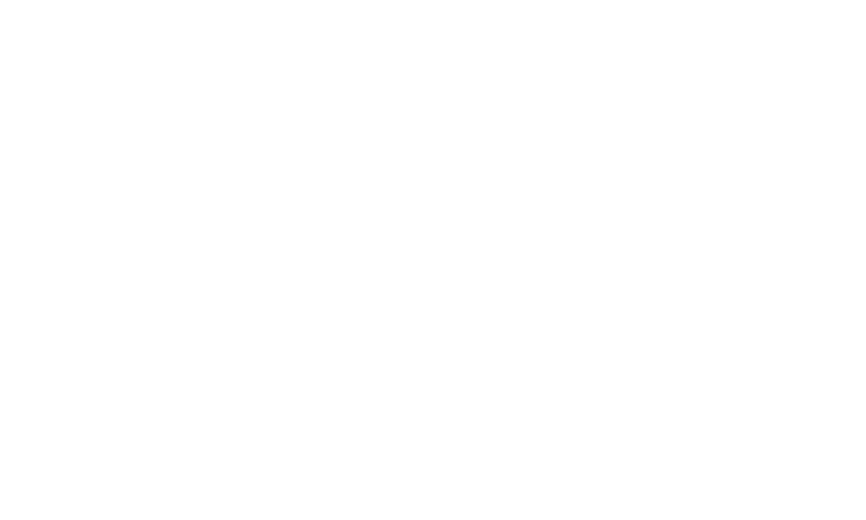
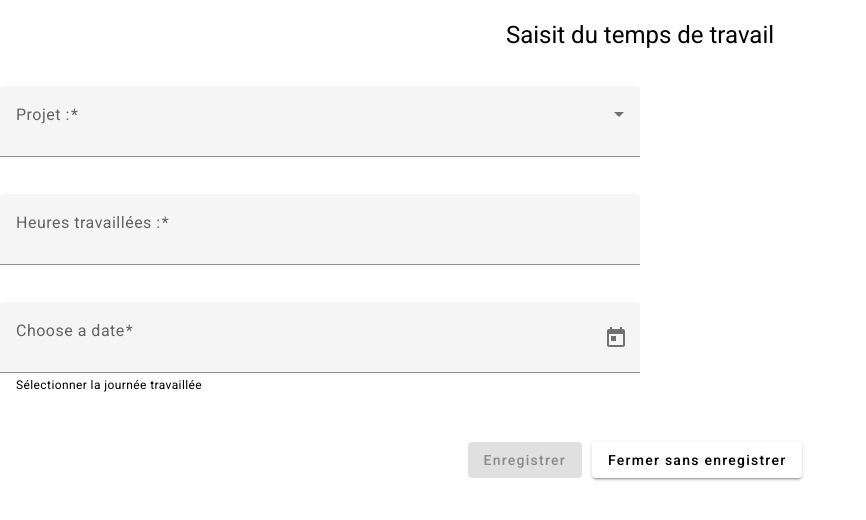
Before and after one commit to Cyril-BIER/TSE-Startup-POC, an Angular app in the folder WEB/: page /temps-formulaire in a window 1280 px wide. Before the commit this address led to /. Shown: the top 520 px of the page, without its empty margins (0-866 px from the left). Built offline with nearby package versions, Linux system fonts and the light colour scheme.

Commit message:
minor changes

```diff
--- a/WEB/src/app/app-routing.module.ts
+++ b/WEB/src/app/app-routing.module.ts
@@ -5,11 +5,13 @@
 import { UtilisateurComponent } from './utilisateur/utilisateur.component';
 import { CompteRenduComponent } from './compte-rendu/compte-rendu.component';
 import { ConnexionComponent } from './connexion/connexion.component';
+import { TempsFormulaireComponent } from './temps-formulaire/temps-formulaire.component';
 
 const routes: Routes = [
   { path: '', component: ConnexionComponent },
   { path: 'projet', component: ProjetComponent },
   { path: 'temps', component: TempsComponent },
+  { path: 'temps-formulaire', component: TempsFormulaireComponent },
   { path: 'utilisateur', component: UtilisateurComponent },
   { path: 'compte-rendu', component: CompteRenduComponent },
 ];
--- a/WEB/src/app/app.module.ts
+++ b/WEB/src/app/app.module.ts
@@ -12,6 +12,8 @@
 import { MatSelectModule } from '@angular/material/select';
 import { MatCheckboxModule } from '@angular/material/checkbox';
 import { MatPaginatorModule } from '@angular/material/paginator';
+import { MatDatepickerModule } from '@angular/material/datepicker';
+import { MatNativeDateModule } from '@angular/material/core';
 
 import { AppRoutingModule } from './app-routing.module';
 import { AppComponent } from './app.component';
@@ -24,6 +26,7 @@
 import { ConnexionComponent } from './connexion/connexion.component';
 import { HttpClientModule } from '@angular/common/http';
 import { FormsModule, ReactiveFormsModule } from '@angular/forms';
+import { TempsFormulaireComponent } from './temps-formulaire/temps-formulaire.component';
 
 @NgModule({
   declarations: [
@@ -34,6 +37,7 @@
     ProjetComponent,
     CompteRenduComponent,
     ConnexionComponent,
+    TempsFormulaireComponent,
   ],
   imports: [
     BrowserModule,
@@ -54,6 +58,8 @@
     MatCheckboxModule,
     MatInputModule,
     MatPaginatorModule,
+    MatDatepickerModule,
+    MatNativeDateModule,
   ],
   providers: [],
   bootstrap: [AppComponent],
--- a/WEB/src/app/models/projet.ts
+++ b/WEB/src/app/models/projet.ts
@@ -1,5 +1,6 @@
 export interface Projet {
+  id: number;
   nom: string;
-  responsable_nom: string;
-  responsable_prenom: string;
+  responsable_nom?: string;
+  responsable_prenom?: string;
 }
--- a/WEB/src/app/models/temps.ts
+++ b/WEB/src/app/models/temps.ts
@@ -1,4 +1,4 @@
-export interface temps {
+export interface Temps {
   projectId: number;
   date: Date;
   duration: number;
--- a/WEB/src/app/projet/projet.component.ts
+++ b/WEB/src/app/projet/projet.component.ts
@@ -16,11 +16,13 @@
       nom: 'Startup poc',
       responsable_nom: 'EL GUERMAT',
       responsable_prenom: 'Mohamed',
+      id: 0,
     };
     const p2: Projet = {
       nom: 'Startup poc 2',
       responsable_nom: 'EL GUERMAT',
       responsable_prenom: 'Mohamed',
+      id: 0,
     };
     this.projets.data = [p1, p2];
   }
--- a/WEB/src/app/services/auth.service.ts
+++ b/WEB/src/app/services/auth.service.ts
@@ -22,6 +22,7 @@
     return this.http.post<any>(`${ENV.apiUrl}/auth/signin`, credentials).pipe(
       map((response) => {
         localStorage.setItem('user', response.email);
+        localStorage.setItem('user_id', response.id);
         localStorage.setItem('token', response.token);
         localStorage.setItem('role', response.roles[0]);
         this.loggedIn.next(true);
@@ -49,4 +50,8 @@
   whatRole(): string {
     return localStorage.getItem('role')!;
   }
+
+  whoAmI(): number {
+    return parseInt(localStorage.getItem('user_id')!);
+  }
 }
--- /dev/null
+++ b/WEB/src/app/temps-formulaire/temps-formulaire.component.css
@@ -0,0 +1,30 @@
+h1 {
+  text-align: center;
+  padding: 1.5%;
+}
+
+form {
+  display: flex;
+  flex-direction: column;
+}
+
+button {
+  margin-right: 10px;
+}
+
+mat-form-field {
+  margin-bottom: 15px;
+  width: 50%;
+}
+
+input,
+mat-select {
+  margin-bottom: 15px;
+}
+
+.buttons {
+  display: flex;
+  justify-content: center;
+  margin-top: 2.5%;
+  margin-bottom: 2.5%;
+}
--- /dev/null
+++ b/WEB/src/app/temps-formulaire/temps-formulaire.component.html
@@ -0,0 +1,26 @@
+<h1>Saisit du temps de travail</h1>
+<form [formGroup]="tempsForm" (ngSubmit)="onSubmit()">
+    <mat-form-field>
+        <mat-label>Projet :</mat-label>
+        <mat-select matNativeControl formControlName="projet" required>
+            <mat-option *ngFor="let projet of projets" [value]="projet.id">{{projet.nom}}</mat-option>
+        </mat-select>
+    </mat-form-field>
+    <mat-form-field>
+        <mat-label>Heures travaillées :</mat-label>
+        <input matInput formControlName="nbr_heures" type="number" placeholder="2.5" />
+    </mat-form-field>
+    <mat-form-field>
+        <mat-label>Choose a date</mat-label>
+        <input matInput formControlName="date" [matDatepicker]="picker">
+        <mat-hint>Sélectionner la journée travaillée</mat-hint>
+        <mat-datepicker-toggle matIconSuffix [for]="picker"></mat-datepicker-toggle>
+        <mat-datepicker #picker></mat-datepicker>
+    </mat-form-field>
+    <div class="buttons">
+        <button color="primary" mat-raised-button type="submit" [disabled]="!tempsForm.valid">Enregistrer</button>
+        <button color="warn" *ngIf="this.formId" mat-raised-button type="button">Supprimer le
+            temps</button>
+        <button color="basic" mat-raised-button type="button" (click)="fermer()">Fermer sans enregistrer</button>
+    </div>
+</form>
--- /dev/null
+++ b/WEB/src/app/temps-formulaire/temps-formulaire.component.ts
@@ -0,0 +1,77 @@
+import { Component, OnInit } from '@angular/core';
+import { FormBuilder, FormGroup, Validators } from '@angular/forms';
+import { Temps } from '../models/temps';
+import { Projet } from '../models/projet';
+import { Router } from '@angular/router';
+import { AuthService } from '../services/auth.service';
+
+@Component({
+  selector: 'app-temps-formulaire',
+  templateUrl: './temps-formulaire.component.html',
+  styleUrls: ['./temps-formulaire.component.css'],
+})
+export class TempsFormulaireComponent implements OnInit {
+  tempsForm!: FormGroup;
+  formId!: string;
+
+  projets: Projet[] = [];
+
+  constructor(
+    private fb: FormBuilder,
+    private router: Router,
+    private authService: AuthService
+  ) {
+    const p1: Projet = {
+      id: 1,
+      nom: 'p1',
+    };
+    const p2: Projet = {
+      id: 2,
+      nom: 'p2',
+    };
+    const p3: Projet = {
+      id: 3,
+      nom: 'p3',
+    };
+    this.projets.push(p1);
+    this.projets.push(p2);
+    this.projets.push(p3);
+  }
+
+  ngOnInit(): void {
+    this.initializeForm();
+  }
+
+  private initializeForm(): void {
+    this.tempsForm = this.fb.group({
+      projet: ['', Validators.required],
+      nbr_heures: [
+        '',
+        [Validators.required, Validators.min(0), Validators.max(24)],
+      ],
+      date: ['', Validators.required],
+    });
+  }
+
+  onSubmit() {
+    if (this.tempsForm.invalid) {
+      return;
+    }
+
+    const selectedDate = this.tempsForm.get('date')?.value;
+    const formattedDate = selectedDate.toISOString().split('T')[0];
+
+    const formData = {
+      userId: this.authService.whoAmI(),
+      projectId: this.tempsForm.get('projet')?.value,
+      duration: this.tempsForm.get('nbr_heures')?.value,
+      date: formattedDate,
+    };
+
+    console.log(formData);
+  }
+
+  fermer() {
+    this.router.navigate(['/temps']);
+  }
+}
--- a/WEB/src/app/temps/temps.component.css
+++ b/WEB/src/app/temps/temps.component.css
@@ -0,0 +1,11 @@
+th {
+  text-align: center;
+}
+
+td {
+  border-right: solid 1px #e0e0e0;
+}
+
+.row:hover {
+  cursor: pointer;
+}
--- a/WEB/src/app/temps/temps.component.html
+++ b/WEB/src/app/temps/temps.component.html
@@ -1 +1,20 @@
-<p>temps works!</p>
+<button mat-raised-button color="primary" *ngIf="this.authService.whatRole()=='ROLE_USER'" (click)="AddElement()"
+    style="width:15%; margin-left: 42.5%; margin-top:1%;margin-bottom:1%; font-size:20px"><mat-icon>add</mat-icon>
+    Saisir un temps</button>
+
+<table mat-table [dataSource]="temps" class="mat-elevation-z2">
+
+    <ng-container matColumnDef="nom">
+        <th mat-header-cell *matHeaderCellDef> Nom </th>
+        <td mat-cell *matCellDef="let projet"> {{projet.nom}} </td>
+    </ng-container>
+
+    <ng-container matColumnDef="responsable">
+        <th mat-header-cell *matHeaderCellDef> Responsable </th>
+        <td mat-cell *matCellDef="let projet"> {{projet.responsable_nom}} {{projet.responsable_prenom}} </td>
+    </ng-container>
+
+    <tr mat-header-row *matHeaderRowDef="displayedColumns"></tr>
+    <tr mat-row *matRowDef="let row; columns: displayedColumns;" class="row">
+    </tr>
+</table>
--- a/WEB/src/app/temps/temps.component.ts
+++ b/WEB/src/app/temps/temps.component.ts
@@ -1,10 +1,25 @@
-import { Component } from '@angular/core';
+import { Component, OnInit } from '@angular/core';
+import { AuthService } from '../services/auth.service';
+import { MatTableDataSource } from '@angular/material/table';
+import { Temps } from '../models/temps';
+import { Router } from '@angular/router';
 
 @Component({
   selector: 'app-temps',
   templateUrl: './temps.component.html',
-  styleUrls: ['./temps.component.css']
+  styleUrls: ['./temps.component.css'],
 })
-export class TempsComponent {
+export class TempsComponent implements OnInit {
+  temps: MatTableDataSource<Temps> = new MatTableDataSource<Temps>();
+  displayedColumns: string[] = ['nom', 'responsable'];
 
+  constructor(public authService: AuthService, private router: Router) {}
+
+  ngOnInit(): void {
+    throw new Error('Method not implemented.');
+  }
+
+  AddElement() {
+    this.router.navigate(['/temps-formulaire']);
+  }
 }
```
Also changed, not shown: 1 other file (tests, documents, lock files or other folders).
